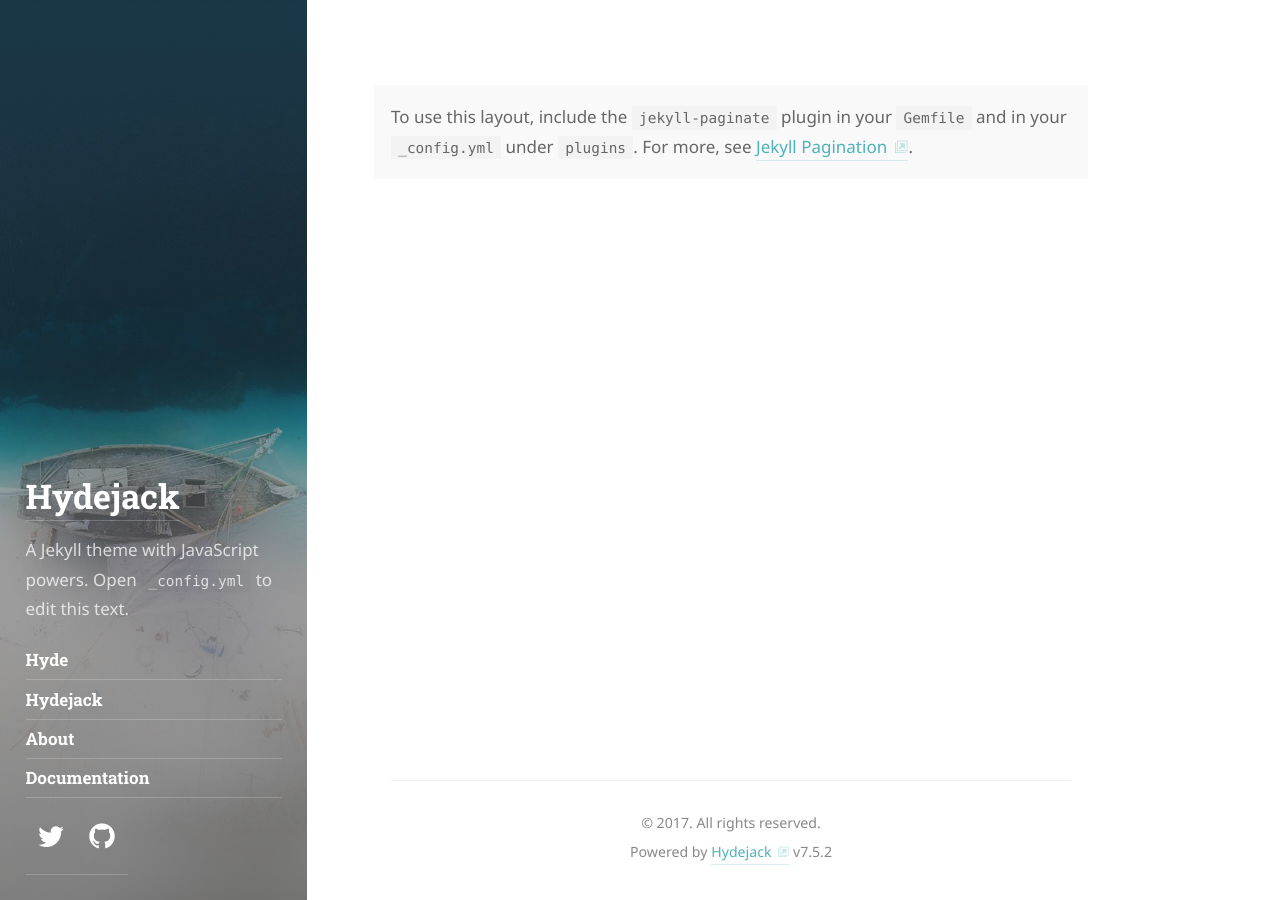
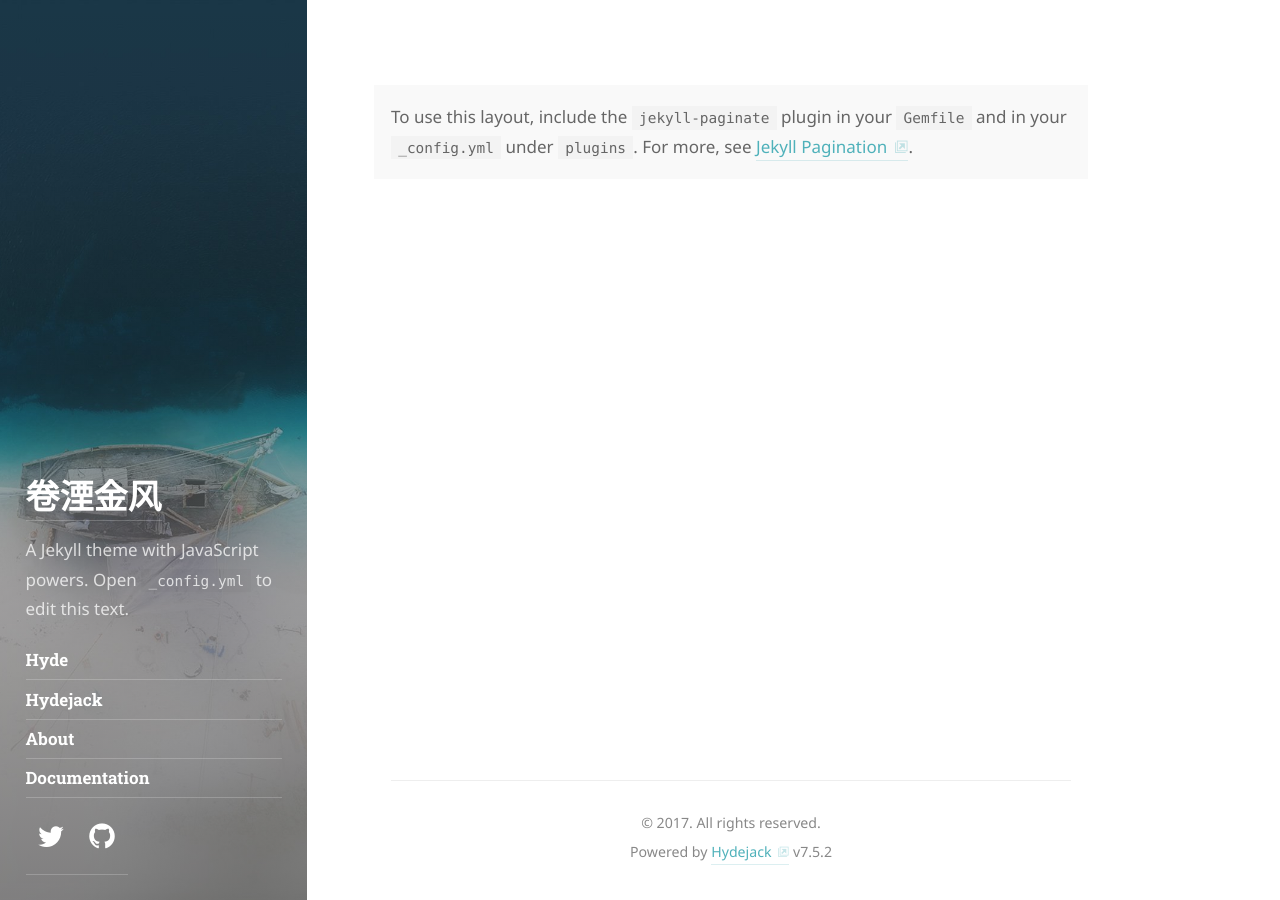
Before and after one commit to GWwwww/GWwwww.github.io, a Jekyll site: the page built from index.html, in a window 1280 px wide. Built offline with Jekyll 4.4.1, drawn with Linux system fonts in a browser that asks for light colours; some web fonts are replaced; the list of posts is cut into pages by our own code.

Commit message:
Update _config.yml

```diff
--- a/_config.yml
+++ b/_config.yml
@@ -22,7 +22,7 @@ baseurl:               ''
 lang:                  en
 
 # The title of your blog. Used in the sidebar and the browser tab.
-title:                 Hydejack
+title:                 卷湮金风
 
 # A short description (~150 chars) of the page used for the meta description tag.
 # Can use markdown, but no more than one paragraph (enforced by `>`)
```
